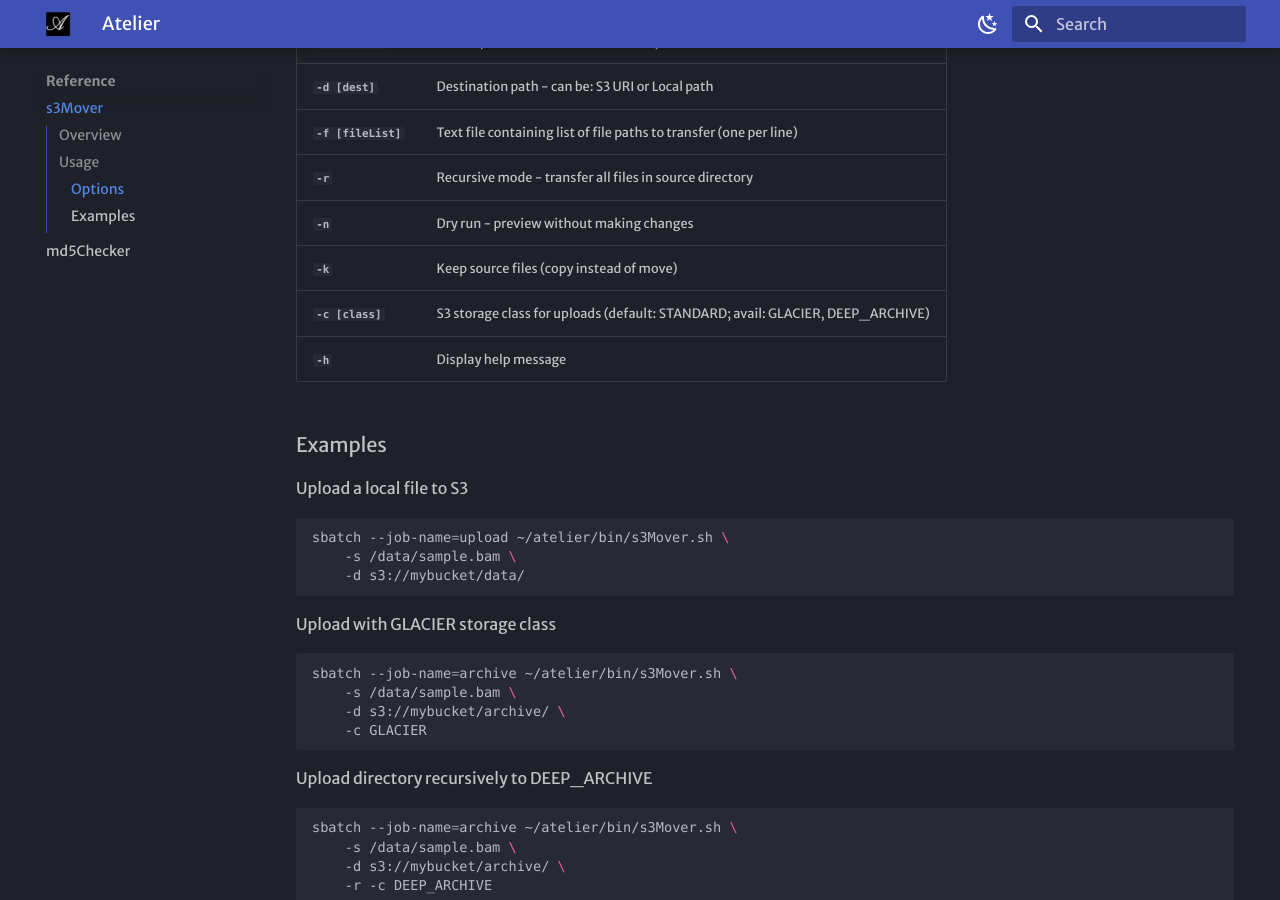
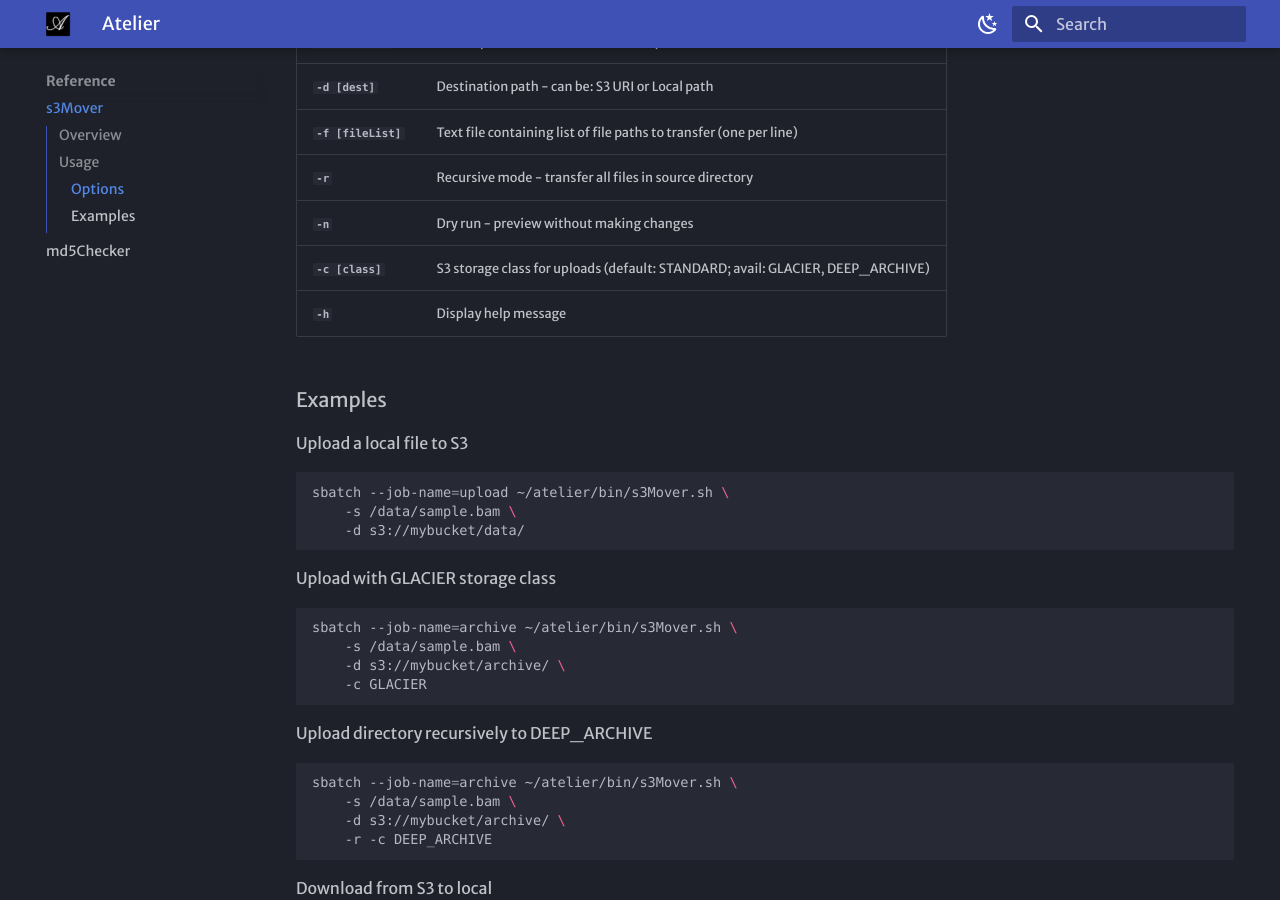
Before and after one commit to pblaney/atelier, an MkDocs documentation site: the page built from docs/man/s3mover.md, in a window 1280 px wide and 900 px high, scrolled down 659 px. Built offline with MkDocs 1.6.1 and Material for MkDocs 9.7.7, drawn with Linux system fonts in a browser that asks for light colours; some web fonts are replaced.

Commit message:
update to copy only not move

```diff
--- a/docs/man/s3mover.md
+++ b/docs/man/s3mover.md
@@ -34,7 +34,6 @@
 | **`-f [fileList]`** | Text file containing list of file paths to transfer (one per line) |
 | **`-r`** | Recursive mode - transfer all files in source directory |
 | **`-n`** | Dry run - preview without making changes |
-| **`-k`** | Keep source files (copy instead of move) |
 | **`-c [class]`** | S3 storage class for uploads (default: STANDARD; avail: GLACIER, DEEP_ARCHIVE) |
 | **`-h`** | Display help message |
 
```
Also changed, not shown: 1 other file.
